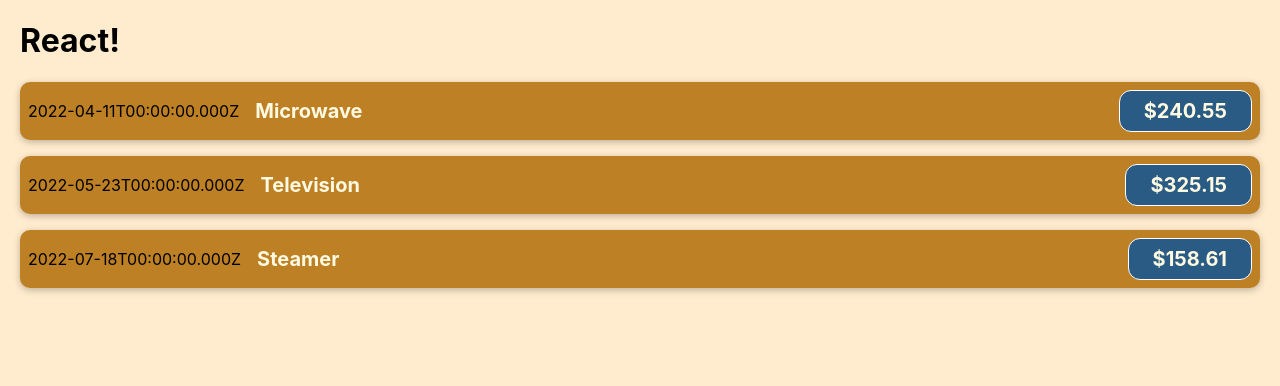
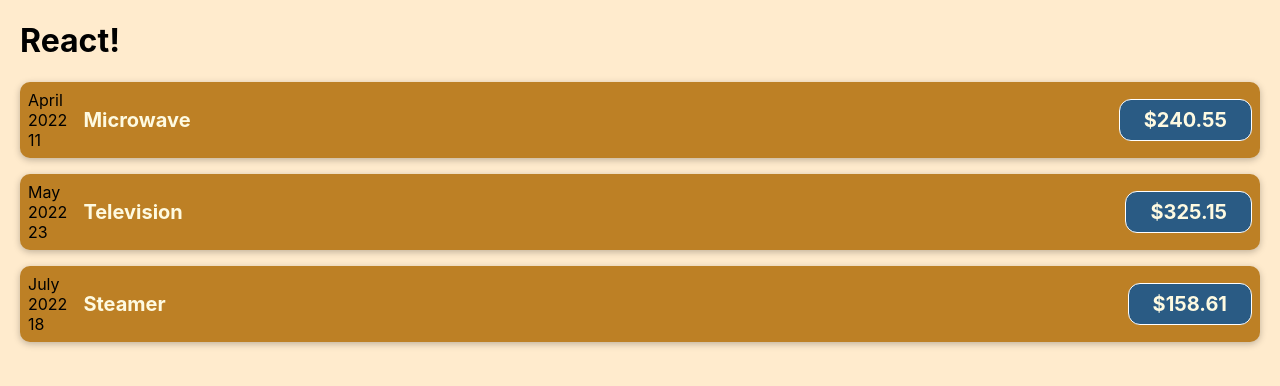
Before and after one commit to neoxanter/LearnReact, a JavaScript app in the folder cost_accounting/: page / in a window 1280 px wide. Shown: the top 386 px of the page. Built offline with nearby package versions, Linux system fonts and the light colour scheme.

Commit message:
Upgraded dates and placed them in separate variables

```diff
--- a/cost_accounting/src/components/CostItem.js
+++ b/cost_accounting/src/components/CostItem.js
@@ -1,9 +1,17 @@
 import './CostItem.css'
 
 function CostItem(props) {
+  const month = props.date.toLocaleString('en-GB', { month: 'long' })
+  const year = props.date.getFullYear()
+  const day = props.date.toLocaleString('en-GB', { day: '2-digit' })
+
   return (
     <div className="cost-item">
-      <div>{props.date.toISOString()}</div>
+      <div>
+        <div>{month}</div>
+        <div>{year}</div>
+        <div>{day}</div>
+      </div>
       <div className="cost-item__description">
         <h2>{props.description}</h2>
         <div className="cost-item__price">${props.amount}</div>
```
